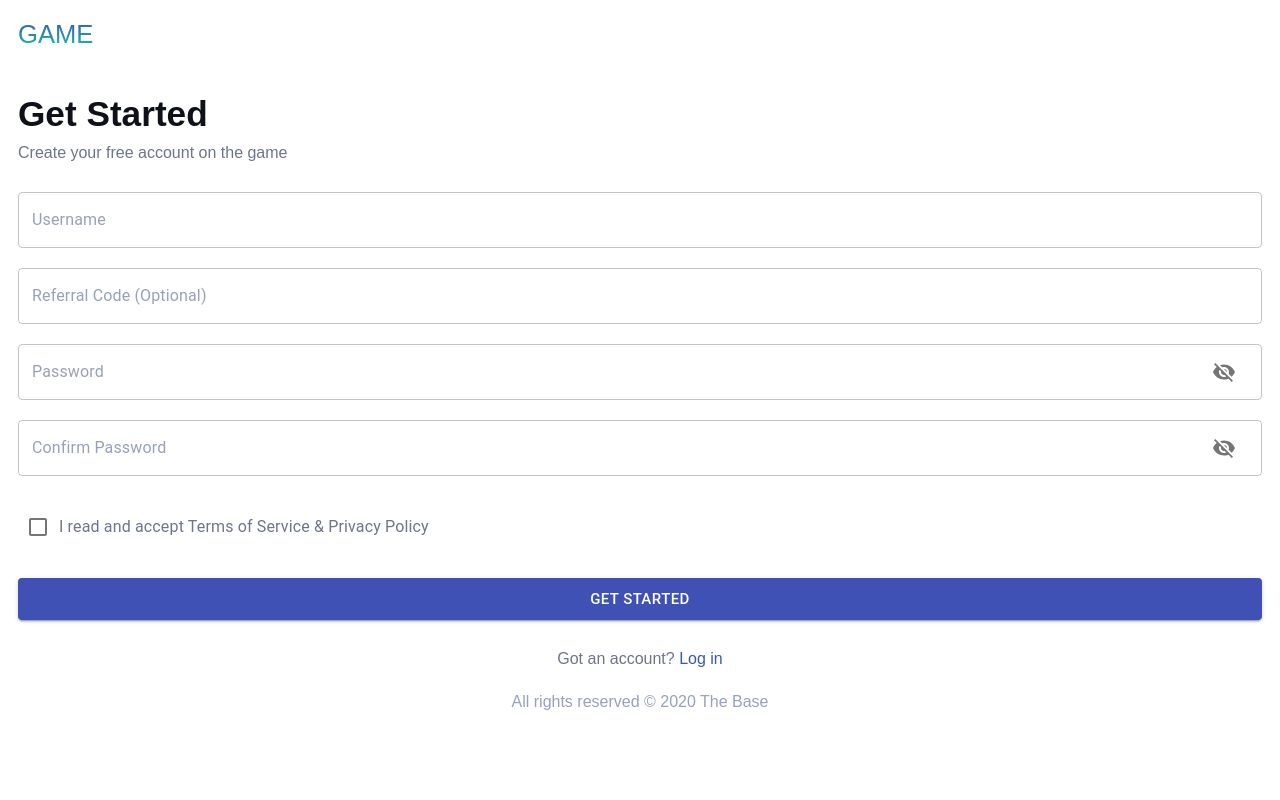
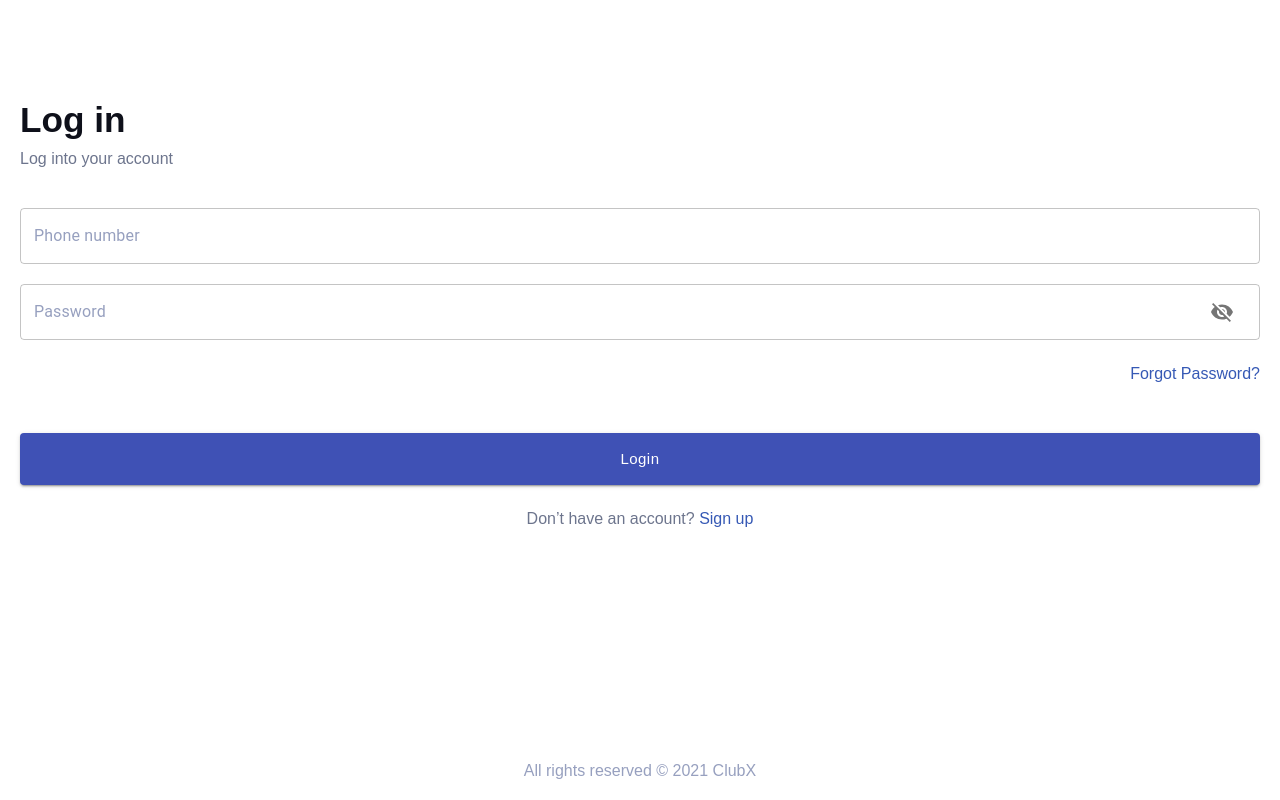
Before and after one commit to Tiny999/clubx, a React (Create React App) app: page /login in a window 1280 px wide. Built offline with nearby package versions, Linux system fonts and the light colour scheme; a web font is replaced by a local one.

Commit message:
login page

```diff
--- a/package.json
+++ b/package.json
@@ -12,6 +12,7 @@
     "formik": "^2.2.9",
     "react": "^17.0.2",
     "react-dom": "^17.0.2",
+    "react-phone-number-input": "^3.1.23",
     "react-redux": "^7.2.4",
     "react-router-dom": "^5.2.0",
     "react-scripts": "4.0.3",
--- a/src/App.js
+++ b/src/App.js
@@ -1,10 +1,12 @@
 import { Switch, Route } from "react-router-dom";
 import SignUp from './pages/SignUp/SignUp';
+import Login from './pages/Login/Login';
 
 function App() {
   return (
     <Switch>
-      <Route path="/" component={ SignUp }/>
+      <Route path="/" exact component={ SignUp }/>
+      <Route path="/login" exact component={ Login }/>
     </Switch>
   );
 }
--- a/src/components/FormInput/FormInput.jsx
+++ b/src/components/FormInput/FormInput.jsx
@@ -1,13 +1,13 @@
 import React, { useState } from "react";
 import { TextField, InputAdornment, IconButton } from "@material-ui/core";
-import { withStyles } from "@material-ui/core/styles";
+import { makeStyles } from "@material-ui/core/styles";
 import { Visibility } from "@material-ui/icons";
 import { VisibilityOff } from "@material-ui/icons";
 import { useField } from "formik";
 
 import "./FormInput.css";
 
-const styles = (theme) => ({
+const useStyles = makeStyles(theme => ({
   root: {
     "&:hover:not($disabled):not($focused):not($error) $notchedOutline": {
       borderColor: "#3659B5",
@@ -19,9 +19,10 @@
   focused: {},
   error: {},
   notchedOutline: {},
-});
+}));
 
-const FormInput = ({ name, type, classes, ...otherProps }) => {
+const FormInput = ({name, type, ...otherProps}) => {
+  const classes = useStyles();
   const [field, meta] = useField(name);
   const [showPassword, setShowPassword] = useState(false);
 
@@ -66,4 +67,4 @@
   );
 };
 
-export default withStyles(styles)(FormInput);
+export default FormInput;
--- /dev/null
+++ b/src/components/PhoneTextField/PhoneTextField.css
@@ -0,0 +1,3 @@
+.PhoneInput{
+    margin-top: 20px;
+}
--- a/src/index.css
+++ b/src/index.css
@@ -30,3 +30,21 @@
 p{
   color: #6D758D;
 }
+
+h1,h2,h3,h4,h5,h6{
+  color: var(--headers-black);
+}
+
+.MuiButton-root{
+  padding: 13px !important;
+  text-transform: capitalize !important;
+  font-family: muli, sans-serif !important;
+}
+
+.text-center{
+  text-align: center;
+}
+
+.mt-auto{
+  margin-top: auto !important;
+}
--- /dev/null
+++ b/src/pages/Login/Login.css
@@ -0,0 +1,36 @@
+.login{
+    padding: 20px;
+    min-height: 100vh;
+    position: relative;
+    display: flex;
+    flex-direction: column;
+}
+
+.login__intro{
+    margin-top: 80px;
+    margin-bottom: 20px;
+}
+
+.login__intro h1{
+    font-weight: 800;
+    font-size: 2.2rem;
+    margin-bottom: 10px;
+}
+
+.login__forgotPass{
+    margin: 25px 0;
+    display: flex;
+    justify-content: flex-end;
+}
+
+.login .MuiButton-root{
+    margin: 25px 0;
+}
+
+.login__redirect{
+    color: #6D758D;
+}
+
+.login__copyright p{
+    color: var(--light-text);
+}
--- /dev/null
+++ b/src/pages/Login/Login.jsx
@@ -0,0 +1,73 @@
+import React from 'react';
+
+import { Formik, Form } from 'formik';
+import { Link } from 'react-router-dom';
+import { Button } from '@material-ui/core';
+import * as Yup from 'yup';
+import FormInput from '../../components/FormInput/FormInput';
+
+import './Login.css';
+
+const Login = () => {
+    const currentYear = new Date().getFullYear();
+
+    const initialFormState = {
+        username: '',
+        password: ''
+    }
+
+    const formValidation = Yup.object().shape({
+        phone: Yup.string().required("Please enter your phone number"),
+        password: Yup.string().required('Enter passowrd')
+    })
+
+    return (
+      <div className="login">
+        <div className="login__intro">
+          <h1>Log in</h1>
+          <p>Log into your account</p>
+        </div>
+
+        <Formik
+          initialValues={{
+            ...initialFormState,
+          }}
+          validationSchema={formValidation}
+          onSubmit={() => {
+            console.log('Submitted')
+          }}
+        >
+          <Form>
+            <FormInput name="phone" label="Phone number" type="tel" />
+            <FormInput name="password" label="Password" type="password" />
+
+            <div className="login__forgotPass">
+              <Link to="/forgotPassword">Forgot Password?</Link>
+            </div>
+
+            <Button
+              variant="contained"
+              fullWidth
+              color="primary"
+              type="submit"
+              size="large"
+            >
+              Login
+            </Button>
+          </Form>
+        </Formik>
+
+        <div className="login__redirect text-center">
+          <p>
+            Don’t have an account? <Link to="/">Sign up</Link>
+          </p>
+        </div>
+
+        <div className="login__copyright text-center mt-auto">
+          <p>All rights reserved &copy; {currentYear} ClubX</p>
+        </div>
+      </div>
+    );
+}
+
+export default Login;
--- a/src/pages/SignUp/SignUp.jsx
+++ b/src/pages/SignUp/SignUp.jsx
@@ -53,14 +53,17 @@
             initialValues={{ ...INITIAL_FORM_STATE }}
             validationSchema={formValidation}
             onSubmit={(values) => {
-              console.log('hi');
+              console.log("hi");
             }}
           >
-            <Form onSubmit={(e) => {
-              e.preventDefault();
-              history.push('/login')
-            }}>
+            <Form
+              onSubmit={(e) => {
+                e.preventDefault();
+                history.push("/login");
+              }}
+            >
               <FormInput name="username" label="Username" />
+              <FormInput name="phone" type="tel" label="Phone number" />
               <FormInput name="referralCode" label="Referral Code (Optional)" />
               <FormInput name="password" label="Password" type="password" />
               <FormInput
```
Also changed, not shown: src/components/PhoneTextField/PhoneTextField.jsx (added, +50 -0 lines), 1 other file (tests, documents, lock files or other folders).
